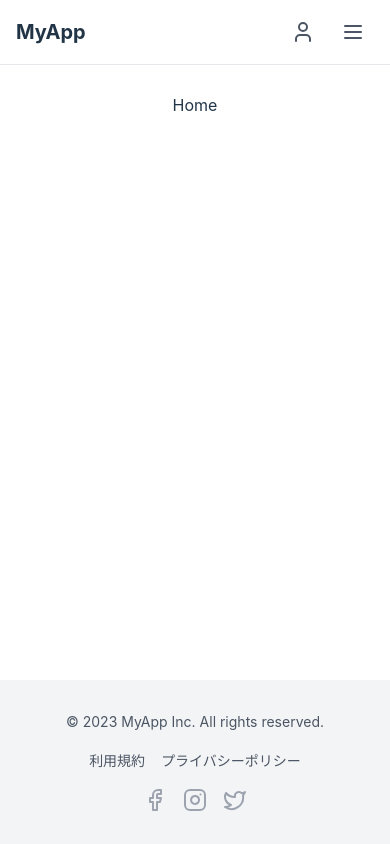
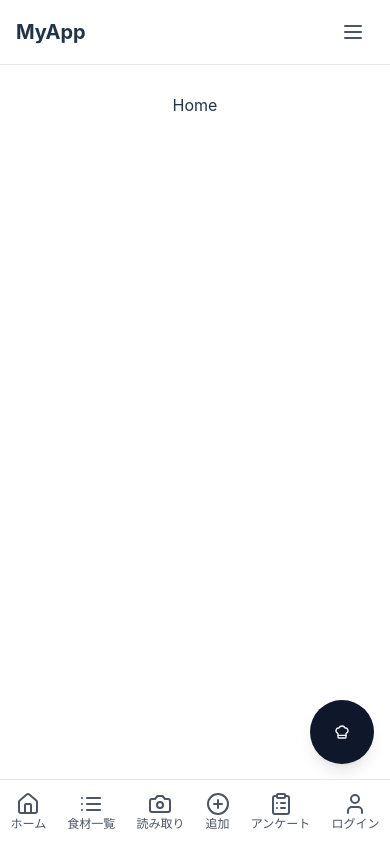
Before and after one commit to Naoki-02/sotuken_dev, a React (Vite) app in the folder react_front/: page / in a window 390 px wide. Built offline with nearby package versions, Linux system fonts and the light colour scheme.

Commit message:
スマホ表示の場合のタブと料理生成ボタンを追加した

```diff
--- a/react_front/src/pages/Layout.tsx
+++ b/react_front/src/pages/Layout.tsx
@@ -1,5 +1,7 @@
 import { useAuth } from '@/services/AuthContext'
-import { Facebook, Instagram, Menu, Twitter, User, X } from 'lucide-react'
+import { MobileNav } from '@/services/mobile-nav'
+import { SuggestionButton } from '@/services/suggestion-button'
+import { Facebook, Instagram, Menu, Twitter, X } from 'lucide-react'
 import React, { useState } from 'react'
 import { Link } from 'react-router-dom'
 
@@ -29,23 +31,17 @@ export default function Layout({ children }: LayoutProps) {
                             <Link to="/camera" className="text-gray-600 hover:text-gray-900">レシート読み取り</Link>
                             <Link to="/multi-ingredient-form" className="text-gray-600 hover:text-gray-900">食材手動追加</Link>
                             <Link to="/Survey" className="text-gray-600 hover:text-gray-900">アンケート</Link>
+                            <Link to="/suggestion" className="text-gray-600 hover:text-gray-900">料理提案</Link>
                             {!isAuthenticated && (
-                                <>
-                                    <Link to="/auth" className="text-gray-600 hover:text-gray-900">ログイン</Link>
-                                </>
+                                <Link to="/auth" className="text-gray-600 hover:text-gray-900">ログイン</Link>
                             )}
                             {isAuthenticated && (
-                                <>
-                                    <Link to="/logout" className="text-gray-600 hover:text-gray-900">ログアウト</Link>
-                                </>
+                                <Link to="/logout" className="text-gray-600 hover:text-gray-900">ログアウト</Link>
                             )}
                         </nav>
-                        <div className="flex items-center">
-                            <button className="p-2 rounded-full text-gray-600 hover:text-gray-900 focus:outline-none focus:ring-2 focus:ring-offset-2 focus:ring-indigo-500" aria-label="ユーザーアカウント">
-                                <User className="h-6 w-6" />
-                            </button>
+                        <div className="flex items-center md:hidden">
                             <button
-                                className="ml-2 p-2 rounded-md text-gray-600 hover:text-gray-900 focus:outline-none focus:ring-2 focus:ring-offset-2 focus:ring-indigo-500 md:hidden"
+                                className="p-2 rounded-md text-gray-600 hover:text-gray-900 focus:outline-none focus:ring-2 focus:ring-offset-2 focus:ring-indigo-500"
                                 onClick={toggleMenu}
                                 aria-expanded={isMenuOpen}
                                 aria-label="メニューを開く"
@@ -63,26 +59,27 @@ export default function Layout({ children }: LayoutProps) {
                             <Link to="/camera" className="block px-3 py-2 rounded-md text-base font-medium text-gray-700 hover:text-gray-900 hover:bg-gray-50">レシート読み取り</Link>
                             <Link to="/multi-ingredient-form" className="block px-3 py-2 rounded-md text-base font-medium text-gray-700 hover:text-gray-900 hover:bg-gray-50">食材手動追加</Link>
                             <Link to="/Survey" className="block px-3 py-2 rounded-md text-base font-medium text-gray-700 hover:text-gray-900 hover:bg-gray-50">アンケート</Link>
+                            <Link to="/suggestion" className="block px-3 py-2 rounded-md text-base font-medium text-gray-700 hover:text-gray-900 hover:bg-gray-50">料理提案</Link>
                             {!isAuthenticated && (
-                                <>
-                                    <Link to="/auth" className="block px-3 py-2 rounded-md text-base font-medium text-gray-700 hover:text-gray-900 hover:bg-gray-50">ログイン</Link>
-                                </>
+                                <Link to="/auth" className="block px-3 py-2 rounded-md text-base font-medium text-gray-700 hover:text-gray-900 hover:bg-gray-50">ログイン</Link>
                             )}
                             {isAuthenticated && (
-                                <>
-                                    <Link to="/logout" className="block px-3 py-2 rounded-md text-base font-medium text-gray-700 hover:text-gray-900 hover:bg-gray-50">ログアウト</Link>
-                                </>
+                                <Link to="/logout" className="block px-3 py-2 rounded-md text-base font-medium text-gray-700 hover:text-gray-900 hover:bg-gray-50">ログアウト</Link>
                             )}
                         </div>
                     </div>
                 )}
             </header>
 
-            <main className="flex-1">
+            <main className="flex-1 mb-16 md:mb-0">
                 {children}
             </main>
 
-            <footer className="bg-gray-100">
+            <SuggestionButton />
+
+            <MobileNav />
+
+            <footer className="bg-gray-100 hidden md:block">
                 <div className="container mx-auto px-4 py-8">
                     <div className="flex flex-col md:flex-row justify-between items-center">
                         <div className="mb-4 md:mb-0">
--- /dev/null
+++ b/react_front/src/services/mobile-nav.tsx
@@ -0,0 +1,38 @@
+import { useAuth } from '@/services/AuthContext'
+import { Camera, ClipboardList, Home, List, PlusCircle, User } from 'lucide-react'
+import { Link } from 'react-router-dom'
+
+export function MobileNav() {
+  const { isAuthenticated } = useAuth()
+
+  return (
+    <nav className="fixed bottom-0 left-0 right-0 bg-white border-t md:hidden">
+      <div className="flex justify-around items-center h-16">
+        <Link to="/" className="flex flex-col items-center justify-center text-gray-600 hover:text-gray-900">
+          <Home className="h-6 w-6" />
+          <span className="text-xs">ホーム</span>
+        </Link>
+        <Link to="/food-list" className="flex flex-col items-center justify-center text-gray-600 hover:text-gray-900">
+          <List className="h-6 w-6" />
+          <span className="text-xs">食材一覧</span>
+        </Link>
+        <Link to="/camera" className="flex flex-col items-center justify-center text-gray-600 hover:text-gray-900">
+          <Camera className="h-6 w-6" />
+          <span className="text-xs">読み取り</span>
+        </Link>
+        <Link to="/multi-ingredient-form" className="flex flex-col items-center justify-center text-gray-600 hover:text-gray-900">
+          <PlusCircle className="h-6 w-6" />
+          <span className="text-xs">追加</span>
+        </Link>
+        <Link to="/Survey" className="flex flex-col items-center justify-center text-gray-600 hover:text-gray-900">
+          <ClipboardList className="h-6 w-6" />
+          <span className="text-xs">アンケート</span>
+        </Link>
+        <Link to={isAuthenticated ? "/logout" : "/auth"} className="flex flex-col items-center justify-center text-gray-600 hover:text-gray-900">
+          <User className="h-6 w-6" />
+          <span className="text-xs">{isAuthenticated ? "ログアウト" : "ログイン"}</span>
+        </Link>
+      </div>
+    </nav>
+  )
+}
--- /dev/null
+++ b/react_front/src/services/suggestion-button.tsx
@@ -0,0 +1,17 @@
+import { Button } from "@/components/ui/button"
+import { ChefHat } from 'lucide-react'
+import { Link } from "react-router-dom"
+
+export function SuggestionButton() {
+  return (
+    <Button
+      asChild
+      className="fixed bottom-20 right-4 rounded-full shadow-lg w-16 h-16 md:hidden"
+      size="icon"
+    >
+      <Link to="/suggestion" aria-label="料理提案" className="flex items-center justify-center">
+        <ChefHat className="h-8 w-8" />
+      </Link>
+    </Button>
+  )
+}
```
